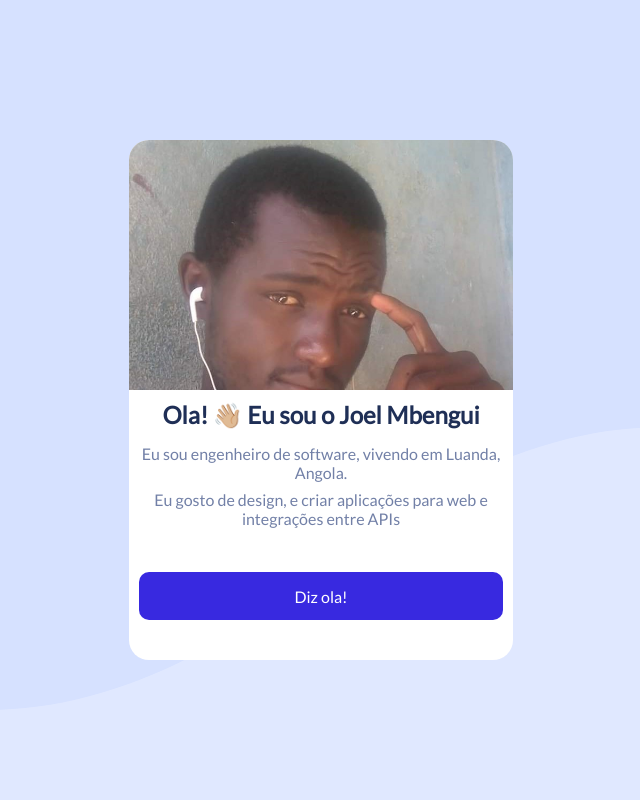
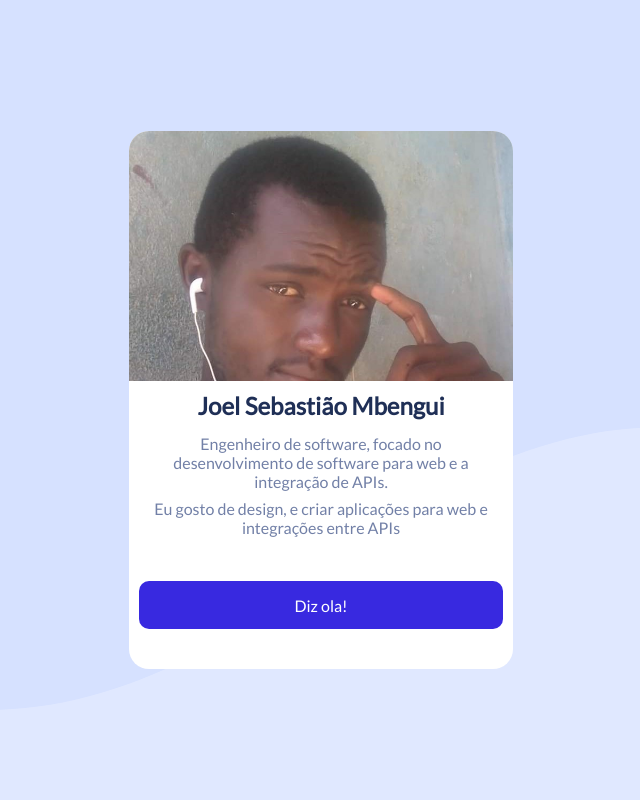
Before and after one commit to JSMbengui/joel_mbengui_profile, a Next.js app: page / in a window 1280 px wide. Shown: the top 800 px of the page, without its empty margins (319-959 px from the left). Built offline with nearby package versions, Linux system fonts and the light colour scheme.

Commit message:
IMprove on text content

```diff
--- a/public/css/styles.css
+++ b/public/css/styles.css
@@ -7,6 +7,32 @@
   font-family: Lato;
   src: url(../fonts/Lato-Regular.ttf);
 }
+*, :before, :after {
+  box-sizing: border-box;
+  border-width: 0;
+  border-style: solid;
+  border-color: #e5e7eb;
+}
+.from-slate-900 {
+  --tw-gradient-from: #0f172a;
+  --tw-gradient-to: rgb(15 23 42 / 0);
+  --tw-gradient-stops: #0f172a, rgb(15 23 42 / 0);
+}
+.bg-gradient-to-b {
+  background-image: linear-gradient(to bottom,var(--tw-gradient-stops));
+}
+.to-black {
+  --tw-gradient-to: #000;
+}
+.border-b-\[\#1e293c\] {
+  --tw-border-opacity: 1;
+  border-bottom-color: rgb(30 41 60 / var(--tw-border-opacity));
+}
+.border-b {
+  border-bottom-width: 1px;
+}
+
+
 body {
   /* min-width: 100%;
   min-height: 100vh; */
--- a/src/components/tampletes/home/index.tsx
+++ b/src/components/tampletes/home/index.tsx
@@ -11,10 +11,12 @@ const Home: FC = () => {
           </header>
           <div className="card_body">
             <div className="card_body_info">
-              <h2 className="card_body_title">Ola! 👋🏼 Eu sou o Joel Mbengui</h2>
-              <p className="card_body_description">Eu sou engenheiro de software, vivendo em Luanda, Angola. </p>
-              <p className="card_body_description">Eu gosto de design,
-                e criar aplicações para web e integrações entre APIs</p>
+              <h2 className="card_body_title">Joel Sebastião Mbengui</h2>
+              <p className="card_body_description">Engenheiro de software, focado no desenvolvimento de software para web e a integração de APIs.</p>
+              <p className="card_body_description">
+                Eu gosto de design,
+                e criar aplicações para web e integrações entre APIs
+              </p>
             </div>
 
           </div>
--- a/src/pages/_document.tsx
+++ b/src/pages/_document.tsx
@@ -8,11 +8,7 @@ export default class MyDocument extends Document {
         <Head>
           <link rel="stylesheet" href="/css/variable.css" />
           <link rel="stylesheet" href="/css/styles.css" />
-
           <link rel="icon" type="image/png" sizes="32x32" href="/images/favicon-32x32.png" />
-          {/* <!--[if lt IE 9]>
-          <script src="https://oss.maxcdn.com/html5shiv/3.7.3/html5shiv.min.js"></script>
-          <script src="https://oss.maxcdn.com/respond/1.4.2/respond.min.js"></script><![endif]--> */}
         </Head>
         <body >
           <Main />
```
